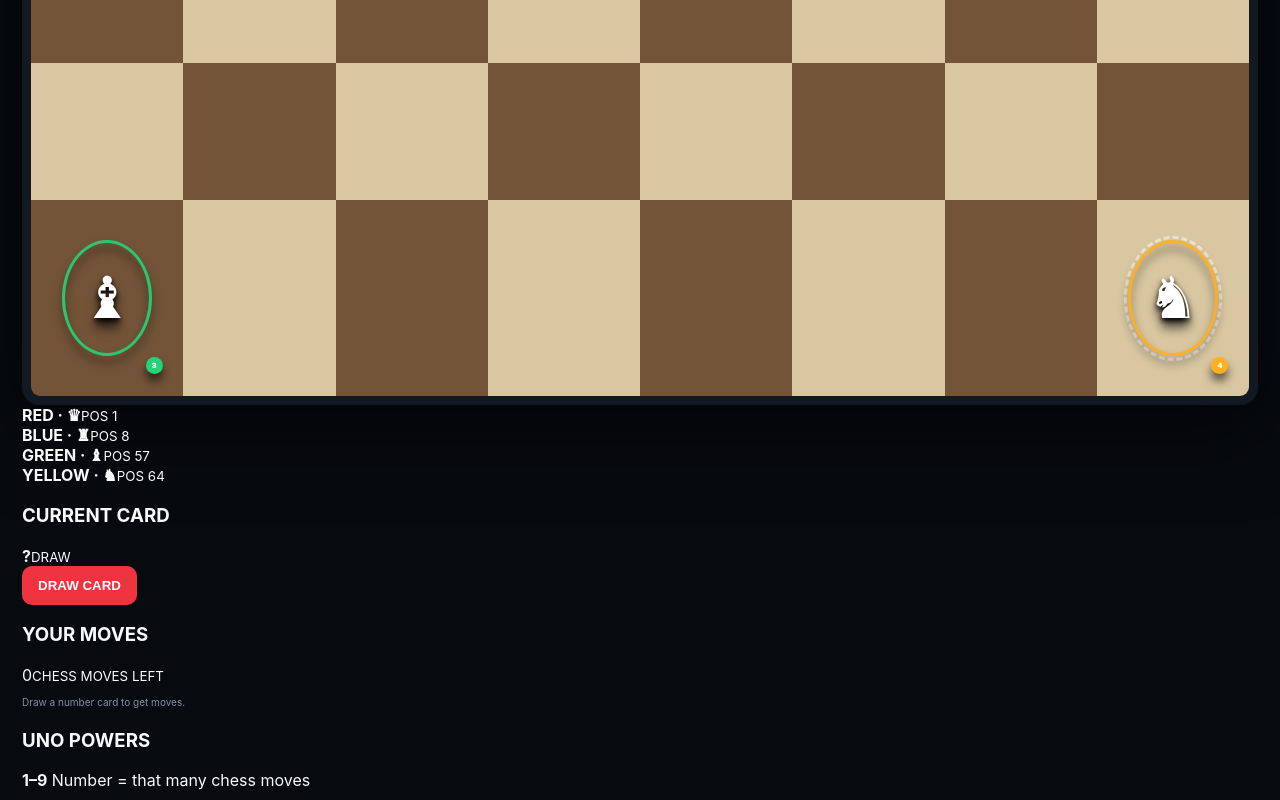
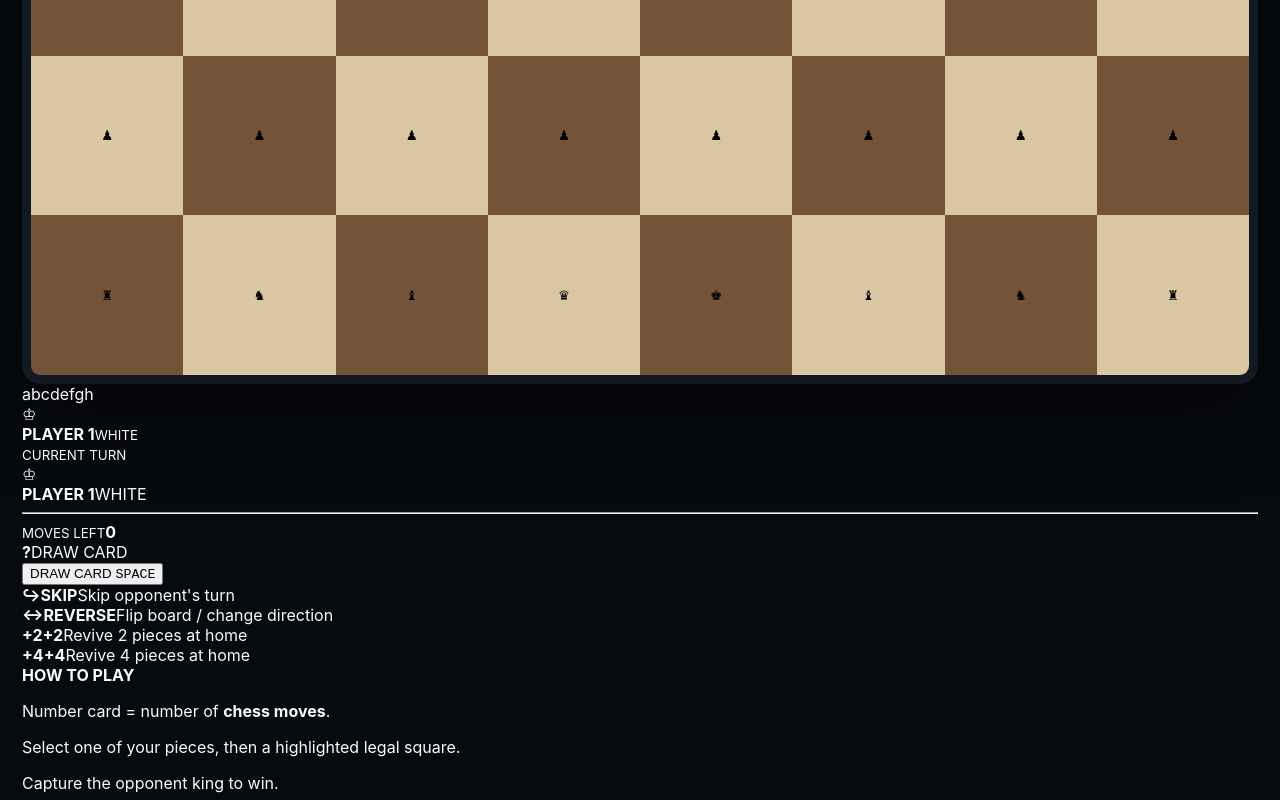
Before and after one commit to mahajan-sanket-1997/UnoChess, a React (Vite) app: page / in a window 1280 px wide. Shown: the part 1000-1800 px from the top of the page. Built offline with nearby package versions, Linux system fonts and the light colour scheme.

Commit message:
Rebuild UnoChess as two-player full chess board

```diff
--- a/src/main.jsx
+++ b/src/main.jsx
@@ -2,49 +2,83 @@ import React,{useEffect,useMemo,useState}from"react";
 import{createRoot}from"react-dom/client";
 import"./styles.css";
 
-const C=["#ff3b5c","#3385ff","#24d477","#ffb020"],N=["RED","BLUE","GREEN","YELLOW"];
-const PIECES=[{name:"QUEEN",symbol:"♛"},{name:"ROOK",symbol:"♜"},{name:"BISHOP",symbol:"♝"},{name:"KNIGHT",symbol:"♞"}];
-const START=[0,7,56,63],TARGET=[63,56,7,0];
-
-const mk=()=>{let d=[];for(const c of["red","blue","green","yellow"]){for(let n=1;n<10;n++)for(let i=0;i<2;i++)d.push({type:"number",value:n,color:c});d.push({type:"skip",value:"SKIP",color:c},{type:"reverse",value:"↻",color:c},{type:"+2",value:"+2",color:c})}for(let i=0;i<4;i++)d.push({type:"+4",value:"+4",color:"wild"});return d};
-const sh=a=>{a=[...a];for(let i=a.length-1;i;i--){let j=Math.floor(Math.random()*(i+1));[a[i],a[j]]=[a[j],a[i]]}return a};
-const rc=i=>[Math.floor(i/8),i%8],idx=(r,c)=>r*8+c;
-
-function legalMoves(piece,from,occupied){
- const [r,c]=rc(from),out=[];
- const add=(rr,cc)=>{if(rr<0||rr>7||cc<0||cc>7)return false;const q=idx(rr,cc);if(occupied.has(q))return false;out.push(q);return true};
- const slide=(dr,dc)=>{let rr=r+dr,cc=c+dc;while(rr>=0&&rr<8&&cc>=0&&cc<8){const q=idx(rr,cc);if(occupied.has(q))break;out.push(q);rr+=dr;cc+=dc}};
- if(piece==="KNIGHT")[[1,2],[1,-2],[-1,2],[-1,-2],[2,1],[2,-1],[-2,1],[-2,-1]].forEach(([a,b])=>add(r+a,c+b));
- if(piece==="KING")for(let a=-1;a<=1;a++)for(let b=-1;b<=1;b++)if(a||b)add(r+a,c+b);
- if(piece==="ROOK")[[1,0],[-1,0],[0,1],[0,-1]].forEach(x=>slide(...x));
- if(piece==="BISHOP")[[1,1],[1,-1],[-1,1],[-1,-1]].forEach(x=>slide(...x));
- if(piece==="QUEEN")[[1,0],[-1,0],[0,1],[0,-1],[1,1],[1,-1],[-1,1],[-1,-1]].forEach(x=>slide(...x));
- return out;
+const COLORS={white:"#eef4ff",black:"#111827"};
+const BACK=["red","yellow","green","blue"];
+const PIECES={
+ king:{symbol:"♚",name:"King"},queen:{symbol:"♛",name:"Queen"},rook:{symbol:"♜",name:"Rook"},
+ bishop:{symbol:"♝",name:"Bishop"},knight:{symbol:"♞",name:"Knight"},pawn:{symbol:"♟",name:"Pawn"}
+};
+const back=[["rook","knight","bishop","queen","king","bishop","knight","rook"],Array(8).fill("pawn")];
+const makePieces=()=>[...back.flatMap((row,r)=>row.map((type,c)=>({type,color:0,row:r,col:c,home:r*8+c}))),...back.flatMap((row,r)=>row.map((type,c)=>({type,color:1,row:7-r,col:c,home:(7-r)*8+c})))];
+const initialBoard=()=>{const b=Array(64).fill(null);makePieces().forEach(p=>b[p.home]=p);return b};
+const rc=i=>[Math.floor(i/8),i%8],ix=(r,c)=>r*8+c;
+const inside=(r,c)=>r>=0&&r<8&&c>=0&&c<8;
+const ray=(board,from,dr,dc,color)=>{const out=[];let[r,c]=rc(from);for(r+=dr,c+=dc;inside(r,c);r+=dr,c+=dc){const to=ix(r,c),q=board[to];if(!q)out.push(to);else{if(q.color!==color)out.push(to);break}}return out};
+function movesFor(board,from){
+ const p=board[from];if(!p)return[];const[r,c]=rc(from),o=[];
+ if(p.type==="pawn"){const d=p.color===0?-1:1,start=p.color===0?6:1;let to=ix(r+d,c);if(inside(r+d,c)&&!board[to]){o.push(to);const two=ix(r+2*d,c);if(r===start&&!board[two])o.push(two)}for(const dc of[-1,1]){const rr=r+d,cc=c+dc;if(inside(rr,cc)&&board[ix(rr,cc)]&&board[ix(rr,cc)].color!==p.color)o.push(ix(rr,cc))}}
+ if(p.type==="knight")[[1,2],[2,1],[-1,2],[-2,1],[1,-2],[2,-1],[-1,-2],[-2,-1]].forEach(([dr,dc])=>{const rr=r+dr,cc=c+dc;if(inside(rr,cc)&&(!board[ix(rr,cc)]||board[ix(rr,cc)].color!==p.color))o.push(ix(rr,cc))});
+ if(p.type==="king")for(let dr=-1;dr<=1;dr++)for(let dc=-1;dc<=1;dc++)if((dr||dc)&&inside(r+dr,c+dc)&&(!board[ix(r+dr,c+dc)]||board[ix(r+dr,c+dc)].color!==p.color))o.push(ix(r+dr,c+dc));
+ if(p.type==="rook"||p.type==="queen")[[1,0],[-1,0],[0,1],[0,-1]].forEach(([dr,dc])=>o.push(...ray(board,from,dr,dc,p.color)));
+ if(p.type==="bishop"||p.type==="queen")[[1,1],[1,-1],[-1,1],[-1,-1]].forEach(([dr,dc])=>o.push(...ray(board,from,dr,dc,p.color)));
+ return o;
 }
+const shuffle=a=>{const x=[...a];for(let i=x.length-1;i>0;i--){const j=Math.floor(Math.random()*(i+1));[x[i],x[j]]=[x[j],x[i]]}return x};
+const makeDeck=()=>shuffle([...BACK.flatMap(color=>[...Array(2)].flatMap(()=>[1,2,3,4,5,6,7,8,9].map(value=>({type:"number",value,color})).concat([{type:"skip",value:"SKIP",color},{type:"reverse",value:"↔",color},{type:"draw2",value:"+2",color}]))),...Array(4).fill(0).map(()=>({type:"draw4",value:"+4",color:"wild"}))]);
 
 function App(){
- const[p,setP]=useState(4),[pos,setPos]=useState(START),[alive,setAlive]=useState([true,true,true,true]),[turn,setTurn]=useState(0),[dir,setDir]=useState(1),[deck,setDeck]=useState(()=>sh(mk())),[discard,setDiscard]=useState([]),[card,setCard]=useState(),[moves,setMoves]=useState(0),[winner,setWinner]=useState(null),[selected,setSelected]=useState(null),[log,setLog]=useState(["Welcome to UNO Chess. Draw a card!"]),[anim,setAnim]=useState(null);
- const active=useMemo(()=>Array.from({length:p},(_,i)=>i),[p]);
- const occupied=useMemo(()=>new Map(pos.map((x,i)=>[x,i]).filter(([_,i])=>alive[i])),[pos,alive]);
- const legal=useMemo(()=>moves&&alive[turn]?legalMoves(PIECES[turn].name,pos[turn],new Set([...occupied.keys()].filter(x=>x!==pos[turn]))):[],[moves,turn,pos,occupied,alive]);
- const lg=x=>setLog(l=>[x,...l].slice(0,6));
- const reset=()=>{setPos(START.slice());setAlive([true,true,true,true]);setTurn(0);setDir(1);setDeck(sh(mk()));setDiscard([]);setCard();setMoves(0);setWinner(null);setSelected(null);setAnim(null);setLog(["New game started. Draw a card!"])};
- const next=(skip=false)=>{let t=turn;for(let i=0;i<p;i++){t=(t+dir*(skip?2:1)+p*8)%p;if(alive[t])break}setTurn(t);setCard();setMoves(0);setSelected(null)};
- const draw=()=>{if(moves||winner!==null)return;let d=deck;if(!d.length){d=sh(discard);setDiscard([])}const c=d[0];setDeck(d.slice(1));setDiscard(x=>[c,...x]);setCard(c);
-   if(c.type==="number"){setMoves(c.value);lg(N[turn]+" drew "+c.value+": "+c.value+" chess moves available.")}
-   else if(c.type==="skip"){lg(N[turn]+" drew SKIP.");setTimeout(()=>next(true),500)}
-   else if(c.type==="reverse"){setDir(x=>-x);lg(N[turn]+" drew REVERSE. Direction flipped.");setTimeout(next,600)}
-   else{setPos(START.slice());setAlive([true,true,true,true].map((_,i)=>i<p));setMoves(0);lg(N[turn]+" drew "+c.type+": all pieces revived at their starts!");setTimeout(next,750)}
+ const[board,setBoard]=useState(initialBoard),[turn,setTurn]=useState(0),[deck,setDeck]=useState(makeDeck),[discard,setDiscard]=useState([]),[card,setCard]=useState(null),[moves,setMoves]=useState(0),[selected,setSelected]=useState(null),[winner,setWinner]=useState(null),[log,setLog]=useState(["Draw a number card to get your chess moves."]),[flipped,setFlipped]=useState(false),[lastMove,setLastMove]=useState(null);
+ const legal=useMemo(()=>selected!==null?movesFor(board,selected):[],[board,selected]);
+ const addLog=m=>setLog(x=>[m,...x].slice(0,5));
+ const reset=()=>{setBoard(initialBoard());setTurn(0);setDeck(makeDeck());setDiscard([]);setCard(null);setMoves(0);setSelected(null);setWinner(null);setFlipped(false);setLastMove(null);setLog(["New game started. Draw a card."])};
+ const nextTurn=()=>{setTurn(t=>1-t);setMoves(0);setCard(null);setSelected(null);setLastMove(null)};
+ const draw=()=>{
+   if(moves||winner!==null)return;
+   let d=deck;if(!d.length)d=shuffle(discard.slice(0,-1));
+   if(!d.length)return;
+   const c=d[0];setDeck(d.slice(1));setDiscard(x=>[c,...x]);setCard(c);
+   if(c.type==="number"){setMoves(c.value);addLog(`Player ${turn+1} drew ${c.value} — ${c.value} chess moves.`)}
+   else if(c.type==="skip"){addLog(`Player ${turn+1} played SKIP.`);setTimeout(nextTurn,450)}
+   else if(c.type==="reverse"){setFlipped(x=>!x);addLog(`Player ${turn+1} played REVERSE — board flipped.`);setTimeout(nextTurn,500)}
+   else {const n=c.type==="draw2"?2:4;let revived=0;setBoard(b=>{const z=[...b];for(let i=0;i<64&&revived<n;i++){if(!z[i])continue}return z});addLog(`Player ${turn+1} played ${c.value} — revive power ready.`);setMoves(n)}
  };
- const move=to=>{if(!moves||winner!==null||!legal.includes(to))return;const from=pos[turn];setSelected(to);setAnim({p:turn});setTimeout(()=>{setPos(q=>{let z=[...q];const victim=Array.from(occupied.entries()).find(([sq,who])=>sq===to&&who!==turn);if(victim){const [,who]=victim;z[who]=-1;setAlive(a=>a.map((v,i)=>i===who?false:v));}z[turn]=to;return z});setMoves(m=>m-1);setAnim(null);if(to===TARGET[turn]){setWinner(turn);lg("🏆 "+N[turn]+" reached the finish!")}else if(moves-1===0)setTimeout(next,350);},220)};
- useEffect(()=>{const f=e=>{if(e.code==="Space")draw()};addEventListener("keydown",f);return()=>removeEventListener("keydown",f)},[moves,winner,turn,deck,discard]);
- return <div className="app"><header><div className="logo"><span>UNO</span><b>CHESS</b><small>CARD-POWERED CHESS BATTLE</small></div><button className="new" onClick={reset}>↻ NEW GAME</button></header>
- <main><section><div className="hud"><div className="pill"><i style={{background:C[turn]}}/>{N[turn]}'S TURN · {PIECES[turn].symbol} {PIECES[turn].name}</div><div className="pill">DIRECTION <b>{dir===1?"→":"←"}</b></div><label className="pill">PLAYERS <select value={p} onChange={e=>{const n=+e.target.value;setP(n);setPos(START.slice());setAlive([true,true,true,true].map((_,i)=>i<n));setTurn(0);setMoves(0);setCard();}}><option>2</option><option>3</option><option>4</option></select></label></div>
- <div className="board">{Array.from({length:64},(_,i)=>{let r=Math.floor(i/8),c=Math.floor(i%8),who=occupied.get(i),isLegal=legal.includes(i);return <button key={i} className={"sq "+((r+c)%2?"dark":"light")+" "+(i===TARGET[turn]?"target ":"")+(isLegal?"legal ":"")+(selected===i?"selected":"")} onClick={()=>isLegal&&move(i)}>{i===TARGET[turn]&&<span className="flag">★</span>}{who!==undefined&&<div className={"piece "+(anim?.p===who?"moving":"")} style={{"--c":C[who]}}><span>{PIECES[who].symbol}</span><small>{who+1}</small></div>}</button>})}</div>
- <div className="players">{active.map(x=><div className={(turn===x?"player active":"player")+" "+(!alive[x]?"dead":"")}><i style={{background:C[x]}}/><b>{N[x]} · {PIECES[x].symbol}</b><small>{alive[x]?"POS "+(pos[x]+1):"CAPTURED"}</small></div>)}</div></section>
- <aside><div className="panel"><h3>CURRENT CARD</h3><div className={"card "+(card?.color||"wild")+" "+(card?"show":"")}><strong>{card?card.value:"?"}</strong><small>{card?(card.type==="number"?card.value+" CHESS MOVES":card.type):"DRAW"}</small></div><button className="draw" disabled={moves>0||winner!==null} onClick={draw}>DRAW CARD</button></div>
- <div className="panel"><h3>YOUR MOVES</h3><div className="moves">{moves}<small>CHESS MOVES LEFT</small></div><p className="hint">{moves?"Select a highlighted square for your next legal chess move.":"Draw a number card to get moves."}</p></div>
- <div className="panel rules"><h3>UNO POWERS</h3><p><b>1–9</b> Number = that many chess moves</p><p><b>SKIP</b> Skip current turn</p><p><b>↻</b> Reverse direction</p><p><b>+2 / +4</b> Revive all pieces at start</p><p><b>♛♜♝♞</b> Real chess movement rules</p></div><div className="panel"><h3>BATTLE LOG</h3>{log.map(x=><p className="log">{x}</p>)}</div></aside></main>
- {winner!==null&&<div className="winner"><div><div className="stars">✦ ✦ ✦</div><div className="winpiece">{PIECES[winner].symbol}</div><h1>{N[winner]} WINS!</h1><p>Reached the opposite corner.</p><button onClick={reset}>PLAY AGAIN</button></div></div>}</div>
+ const revivePower=()=>{
+   if(!card||!["draw2","draw4"].includes(card.type)||!moves)return;
+   const n=card.type==="draw2"?2:4;let left=n;
+   setBoard(b=>{const z=[...b];for(let home=0;home<64&&left;home++){const r=Math.floor(home/8),c=home%8;const original=makePieces().find(p=>p.home===home);if(!original||z[home])continue;if(z.some(p=>p&&p.color===original.color&&p.type===original.type&&p.home===home))continue;z[home]=original;left--}return z});
+   addLog(`Player ${turn+1} revived up to ${n} pieces at home.`);setMoves(0);setTimeout(nextTurn,350);
+ };
+ const move=(to)=>{
+   if(!moves||selected===null||!legal.includes(to)||winner!==null)return;
+   const from=selected,p=board[from],captured=board[to];
+   const z=[...board];z[to]={...p};z[from]=null;
+   if(p.type==="pawn"&&((p.color===0&&Math.floor(to/8)===0)||(p.color===1&&Math.floor(to/8)===7))){z[to]={...z[to],type:"queen"};addLog(`Player ${turn+1} promoted a pawn to a queen.`)}
+   setBoard(z);setLastMove([from,to]);setSelected(null);setMoves(m=>m-1);
+   if(captured?.type==="king"){setWinner(turn);addLog(`🏆 Player ${turn+1} captured the king!`);return}
+   addLog(`Player ${turn+1} moved the ${PIECES[p.type].name}.`);
+   if(moves-1===0)setTimeout(nextTurn,300);
+ };
+ useEffect(()=>{const f=e=>{if(e.code==="Space")draw()};window.addEventListener("keydown",f);return()=>window.removeEventListener("keydown",f)},[moves,winner,deck,discard,turn]);
+ const squares=Array.from({length:64},(_,i)=>i);
+ return <div className="app">
+  <header><div className="brand"><div><span>UNO</span><b>CHESS</b></div><small>CARD-POWERED CHESS BATTLE</small></div><div className="top-actions"><button onClick={()=>setFlipped(x=>!x)}>↻ FLIP BOARD</button><button onClick={reset}>NEW GAME</button></div></header>
+  <div className="game">
+   <section className="board-wrap">
+    <div className="playerbar p2"><div className="avatar black">♚</div><div><b>PLAYER 2</b><small>BLACK</small></div><div className="dots"><i/><i/><i/><i/></div></div>
+    <div className="board-frame"><div className="coords top">{["a","b","c","d","e","f","g","h"].map(x=><span>{x}</span>)}</div><div className="board">{squares.map(i=>{const j=flipped?63-i:i,[r,c]=rc(j),p=board[j],can=legal.includes(j),isSel=selected===j,last=lastMove?.includes(j);return <button key={i} className={`sq ${(r+c)%2?"dark":"light"} ${can?"legal":""} ${isSel?"selected":""} ${last?"last":""}`} onClick={()=>{if(moves){if(p?.color===turn)setSelected(j);else if(can)move(j)}}}>{p&&<span className={`chess-piece ${p.color===0?"white-piece":"black-piece"}`}>{PIECES[p.type].symbol}</span>}{can&&<span className="move-dot"/>}</button>})}</div><div className="coords bottom">{["a","b","c","d","e","f","g","h"].map(x=><span>{x}</span>)}</div></div>
+    <div className="playerbar p1"><div className="avatar white">♔</div><div><b>PLAYER 1</b><small>WHITE</small></div><div className="dots"><i/><i/><i/><i/></div></div>
+   </section>
+   <aside>
+    <div className="turn-panel"><small>CURRENT TURN</small><div className="turn"><div className={`turn-avatar ${turn?"black":"white"}`}>{turn?"♚":"♔"}</div><div><b>PLAYER {turn+1}</b><span>{turn?"BLACK":"WHITE"}</span></div></div><hr/><small>MOVES LEFT</small><strong className="move-count">{moves}</strong></div>
+    <div className={`uno-card ${card?.color||"blue"} ${card?"visible":""}`}><b>{card?.value||"?"}</b><span>{card?card.type==="number"?`NEXT MOVE · ${card.value} CHESS MOVES`:card.type.toUpperCase():"DRAW CARD"}</span></div>
+    <button className="draw-btn" disabled={!!moves||winner!==null} onClick={draw}>DRAW CARD <kbd>SPACE</kbd></button>
+    {card?.type==="draw2"||card?.type==="draw4"?<button className="power-btn" onClick={revivePower}>{card.value} · REVIVE PIECES</button>:null}
+    <div className="powers"><div><b className="skip">↪</b><span><strong>SKIP</strong>Skip opponent's turn</span></div><div><b className="reverse">↔</b><span><strong>REVERSE</strong>Flip board / change direction</span></div><div><b className="plus2">+2</b><span><strong>+2</strong>Revive 2 pieces at home</span></div><div><b className="plus4">+4</b><span><strong>+4</strong>Revive 4 pieces at home</span></div></div>
+    <div className="rules"><b>HOW TO PLAY</b><p>Number card = number of <strong>chess moves</strong>.</p><p>Select one of your pieces, then a highlighted legal square.</p><p>Capture the opponent king to win.</p></div>
+    <div className="log"><b>BATTLE LOG</b>{log.map(x=><p>{x}</p>)}</div>
+   </aside>
+  </div>
+  {winner!==null&&<div className="winner"><div><div className="crown">♛</div><h1>PLAYER {winner+1} WINS!</h1><p>The king has been captured.</p><button onClick={reset}>PLAY AGAIN</button></div></div>}
+ </div>
 }
 createRoot(document.getElementById("root")).render(<App/>);
```
